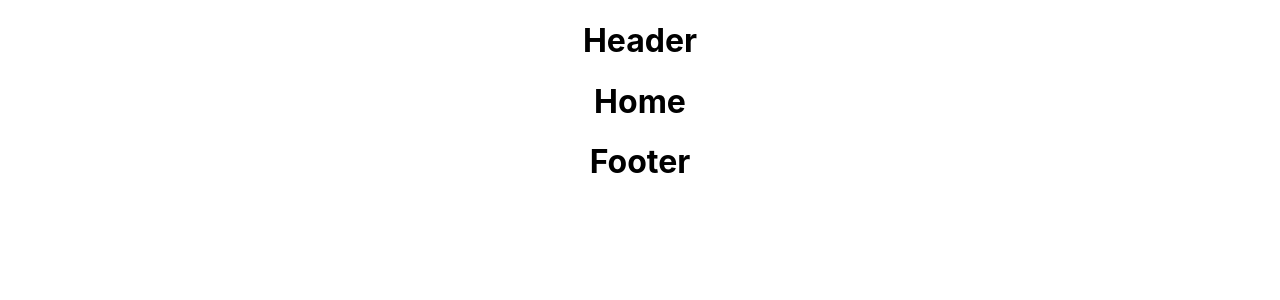
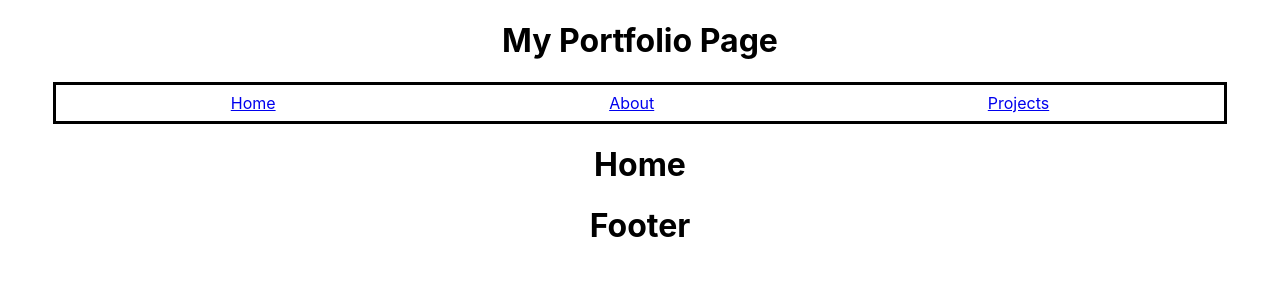
Before and after one commit to germanokuerten/react-express-portfolio-lab-frontend, a React (Create React App) app: page / in a window 1280 px wide. Shown: the top 300 px of the page. Built offline with nearby package versions, Linux system fonts and the light colour scheme.

Commit message:
frontend components and pages created

```diff
--- a/src/components/Header.js
+++ b/src/components/Header.js
@@ -1,5 +1,28 @@
+import { Link } from 'react-router-dom'
+
 function Header(props) {
-    return <h1>Header</h1>;
+    // inline style for the nav tag
+    const navStyle = {
+      display: "flex",
+      justifyContent: "space-around",
+      border: "3px solid black",
+      padding: "8px",
+      width: "90%",
+      margin: "auto",
+    }
+
+    return (
+      <header>
+        <h1>My Portfolio Page</h1>
+        <nav style={navStyle}>
+
+          <Link to="/">Home</Link>
+          <Link to="/about">About</Link>
+          <Link to="/projects">Projects</Link>
+
+        </nav>
+      </header>
+    )
 }
 
   export default Header;
--- a/src/pages/About.js
+++ b/src/pages/About.js
@@ -1,5 +1,35 @@
+import { useState, useEffect } from "react";
+
 function About(props) {
-    return <h1>About</h1>
+  // create state to hold about data
+  const [about, setAbout] = useState(null);
+
+  // create function to make api call
+  const getAboutData = async () => {
+    // make api call and get response
+    const response = await fetch(props.URL + "about");
+    // turn response into javascript object
+    const data = await response.json();
+    // set the about state to the data
+    setAbout(data);
+  };
+
+  // make an initial call for the data inside a useEffect, so it only happens once on component load
+  useEffect(() => {
+      getAboutData()
+    }, []);
+
+  // define a function that will return the JSX needed once we get the data
+  const loaded = () => (
+    <div>
+      <h2>{about.name}</h2>
+      <h3>{about.email}</h3>
+      <p>{about.bio}</p>
+    </div>
+  );
+
+  // if data arrives return the result of loaded, if not, an h1 that says loading
+  return about ? loaded() : <h1>Loading...</h1>;
 }
 
-export default About
+export default About;
--- a/src/pages/Projects.js
+++ b/src/pages/Projects.js
@@ -1,5 +1,41 @@
+import { useState, useEffect } from "react";
+
 function Projects(props) {
-    return <h1>Projects</h1>
+  // create state to hold projects
+  const [projects, setProjects] = useState(null);
+
+  //create function to make api call
+  const getProjectsData = async () => {
+    //make api call and get response
+    const response = await fetch(props.URL + "projects");
+    // turn response into javascript object
+    const data = await response.json();
+    // set the projects state to the data
+    setProjects(data);
+  };
+
+  // make an initial call for the data inside a useEffect, so it only happens once on component load
+  useEffect(() => {
+      getProjectsData()
+    }, [])
+
+  // define a function that will return the JSX needed once we get the data
+  const loaded = () => {
+    return projects.map((project) => (
+      <div>
+        <h1>{project.name}</h1>
+        <img src={project.image} />
+        <a href={project.git}>
+          <button>Github</button>
+        </a>
+        <a href={project.live}>
+          <button>live site</button>
+        </a>
+      </div>
+    ));
+  };
+
+  return projects ? loaded() : <h1>Loading...</h1>;
 }
 
-export default Projects
+export default Projects;
```
Also changed, not shown: 1 other file (tests, documents, lock files or other folders).
